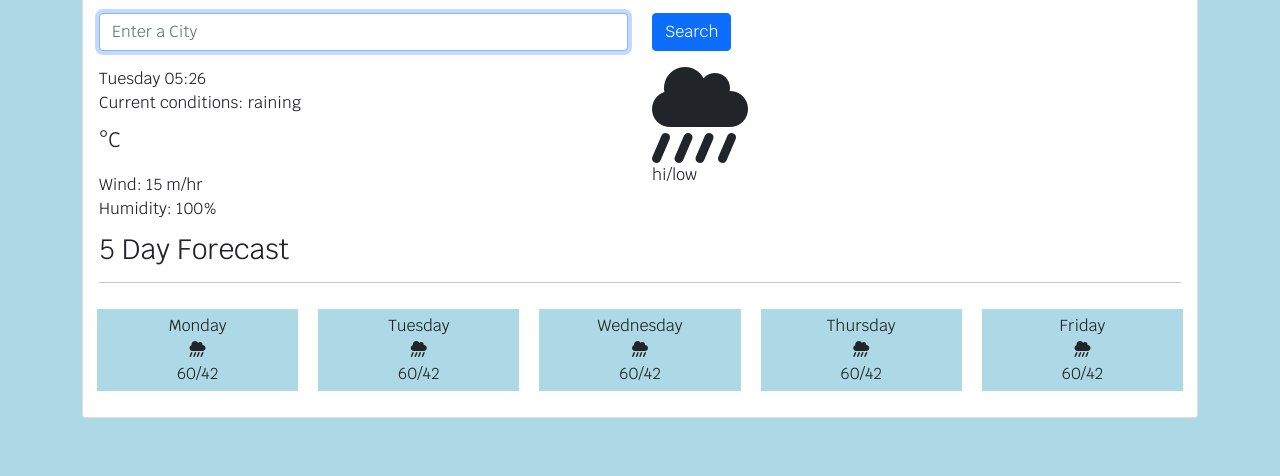
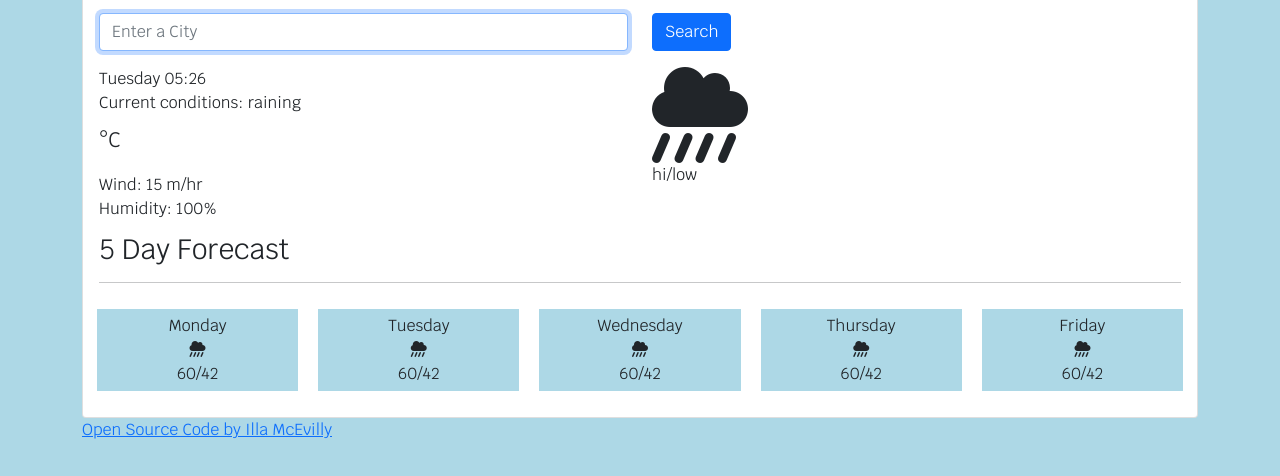
Before and after one commit to illamac/Weather-App-im, a plain HTML site: page index.html in a window 1280 px wide. Shown: the part 128-604 px from the top of the page. Drawn offline with nearby package versions, Linux system fonts and the light colour scheme.

Commit message:
Added link to github repository

```diff
--- a/index.html
+++ b/index.html
@@ -83,6 +83,7 @@
                 </div>
             </div>
         </div>
+        <a href="https://github.com/illamac/Weather-App-im" target="_blank">Open Source Code by Illa McEvilly</a>
     </div>
     <script src="src/index.js"></script>
 </body>
```
Also changed, not shown: 1 other file.
